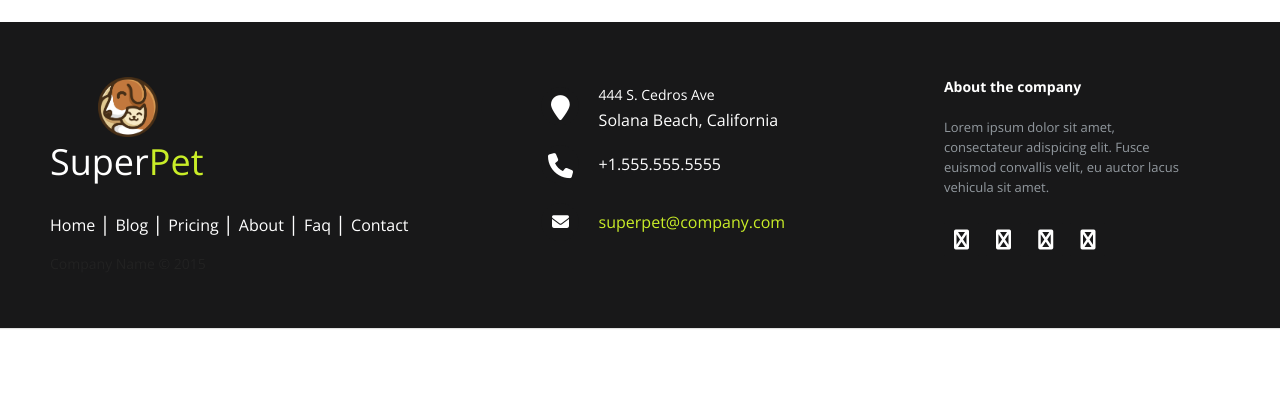
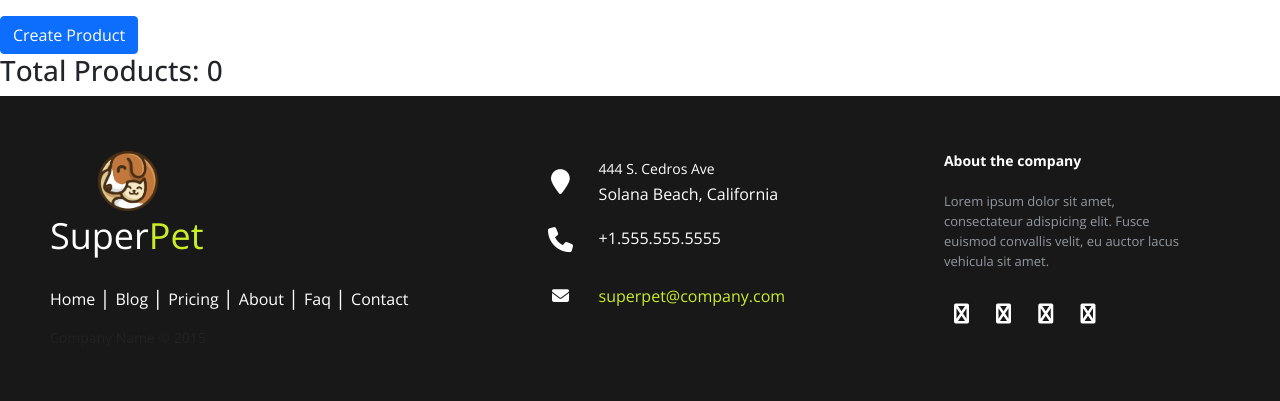
Before and after one commit to aishSolkar02/Django, a Django app: page /admin-portal/ in a window 1280 px wide. Shown: the part 98-499 px from the top of the page. Run offline with Django 5.2, Linux system fonts and the light colour scheme; the visitor is signed in with stand-in values (Sample User, id 1); data that the repository does not hold is empty; some libraries are stand-ins or nearby versions.

Commit message:
count-18/11/2024

```diff
--- /dev/null
+++ b/superpet/cart/custom_context_processor.py
@@ -0,0 +1,4 @@
+
+
+def cart_context_processors(request):
+    return {}
--- a/superpet/cart/templates/cart.html
+++ b/superpet/cart/templates/cart.html
@@ -2,6 +2,7 @@
 {% load custom_filters %}
 
 {% block content %}
+
       <h1>Cart details</h1>
       <h1>Total: {{total}}</h1>
      <hr>
--- a/superpet/products/templates/category/category_detail.html
+++ b/superpet/products/templates/category/category_detail.html
@@ -1,6 +1,7 @@
 {% extends 'base.html'%}
 
 {% block content %}
+
 <!-- <p>{{category_obj}}</p> -->
 <div class="row row-cols-1 row-cols-md-2 g-4">
      {% for product in category_obj.product_set.all%}
--- a/superpet/products/templates/products/product_list.html
+++ b/superpet/products/templates/products/product_list.html
@@ -1,6 +1,7 @@
 {% extends 'base.html'%}
 
 {% block content %}
+
 <div class="row row-cols-1 row-cols-md-2 g-4">
     {% for product in object_list %}
     <!-- <p>{{products}}</p> -->
--- a/superpet/superpet/settings.py
+++ b/superpet/superpet/settings.py
@@ -66,6 +66,7 @@ TEMPLATES = [
                 'django.template.context_processors.request',
                 'django.contrib.auth.context_processors.auth',
                 'django.contrib.messages.context_processors.messages',
+                'cart.custom_context_processor.cart_context_processors'
             ],
         },
     },
--- a/superpet/superpet/views.py
+++ b/superpet/superpet/views.py
@@ -3,6 +3,7 @@ from django.contrib.auth.forms import UserCreationForm
 from .forms import CustomUserCreationForm
 from django.contrib.auth import authenticate,login,logout
 from products.models import Product
+from django.contrib.admin.views.decorators import user_passes_test
 
 def home(request):
     return render(request,"index.html")
@@ -51,6 +52,7 @@ def register(request):
 
 
 #==========================================================
-
+@user_passes_test(lambda u:u.is_superuser,login_url="/login")
 def admin(reuqest):
-    return render(reuqest,"admin.html",{"products":Product.customManager.all()})
+    count=Product.customManager.count()
+    return render(reuqest,"admin.html",{"products":Product.customManager.all(),"count":count})
--- a/superpet/templates/admin.html
+++ b/superpet/templates/admin.html
@@ -19,10 +19,13 @@
       <td>{{product.id}}</td>
       <td>{{product.product_name}}</td>
       <td>{{product.product_price}}</td>
-      <td><a class="btn btn-success" href="#" role="button">Update</a></td>
-      <td><a class="btn btn-danger" href="#" role="button">Delete</a></td>
+      <td><a class="btn btn-success" href="{% url 'product-update' product.id %}" role="button">Update</a></td>
+      <td><a class="btn btn-danger" href="{% url 'delete-product' product.id %}" role="button">Delete</a></td>
     </tr>
    {% endfor %}
     </tbody>
 </table>
+<a class="btn btn-primary" href="{% url 'create-product' %}" role="button">Create Product</a>
+<br>
+<h3> Total Products: {{count}}</h3>
 {% endblock %}
--- a/superpet/templates/index.html
+++ b/superpet/templates/index.html
@@ -61,7 +61,7 @@
 
             {% else %}
             <a class="btn btn-warning mx-2" href="{% url 'login' %}" role="button">Login</a>
-            <a class="btn" href="#" role="button" id="button">Logout</a>
+            <a class="btn" href="{% url 'logout' %}" role="button" id="button">Logout</a>
 
             {% endif %}
 
@@ -80,7 +80,7 @@
   <!-- Navbar End -->
   <!-- ------------------------------------------------------------------------------------ -->
   <section class="container-fluid">
-
+<h1>Name:{{name}}</h1>
     <!-- ------------------------------------------------------------------------------------ -->
     <!--Poster Image start -->
     <!-- ------------------------------------------------------------------------------------ -->
--- a/superpet/templates/navbar.html
+++ b/superpet/templates/navbar.html
@@ -30,7 +30,7 @@
 
             {% if request.user.first_name %}
             <a class="btn btn-warning mx-2" href="{% url 'login' %}" role="button">{{request.user.first_name}}</a>
-            <a class="btn" href="#" role="button" id="button">Logout</a>
+            <a class="btn" href="{% url 'logout' %}" role="button" id="button">Logout</a>
             {% else %}
             <a class=" btn btn-warning mx-2" href="{% url 'register' %}" role="button">Register</a>
             <a class="btn btn-warning mx-2" href="{% url 'login' %}" role="button">Login</a>
```
Also changed, not shown: superpet/media/Products/vegThali.png (added), superpet/superpet/urls.py (line endings or trailing spaces).
